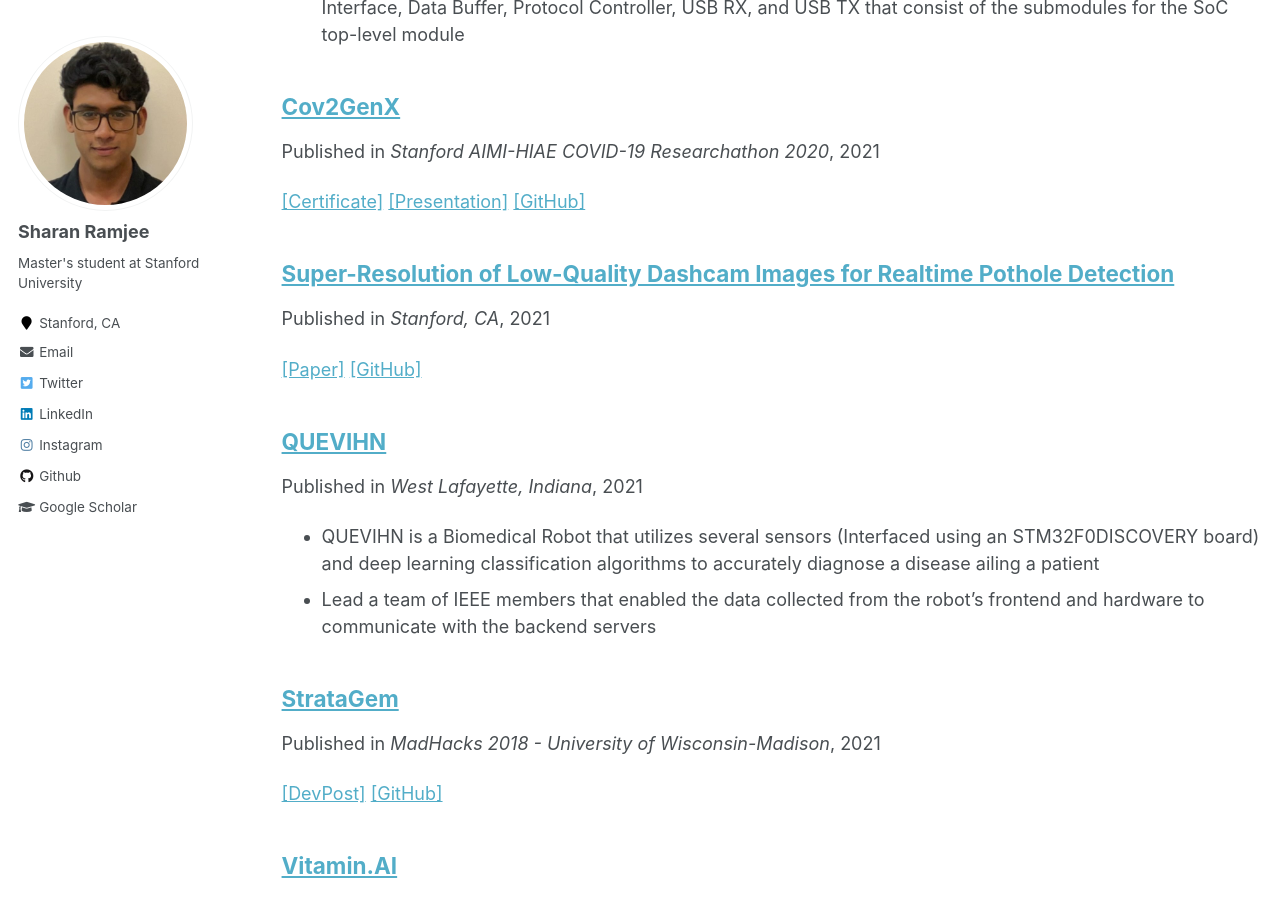
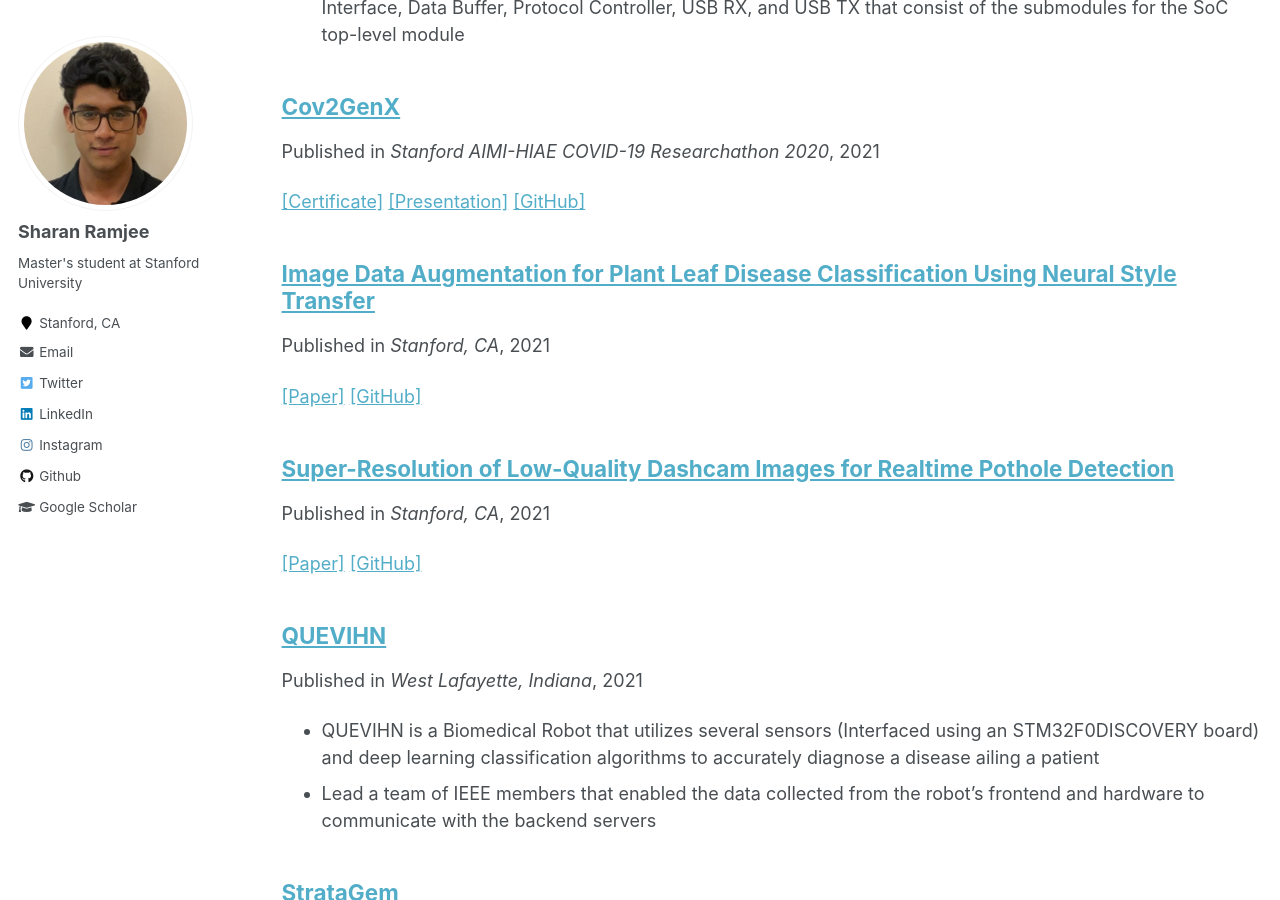
Before and after one commit to sharanramjee/sharanramjee.github.io, a Jekyll site: the page built from _pages/collection-archive.html, in a window 1280 px wide and 900 px high, scrolled down 1364 px. Built offline with Jekyll 4.4.1, drawn with Linux system fonts in a browser that asks for light colours.

Commit message:
Added CS229 Project

```diff
--- a/_pages/projects.md
+++ b/_pages/projects.md
@@ -6,6 +6,10 @@
 
 <b>[Super-Resolution of Low-Quality Dashcam Images for Realtime Pothole Detection](http://sharanramjee.github.io/projects/cs230)</b> <br>
 <b>Deep Learning App</b><br>
+<i>Nov. 2020</i>.
+
+<b>[Image Data Augmentation for Plant Leaf Disease Classification Using Neural Style Transfer](http://sharanramjee.github.io/projects/cs229)</b> <br>
+<b>Machine Learning App</b><br>
 <i>Nov. 2020</i>.
 
 <b>[Cov2GenX](http://sharanramjee.github.io/projects/cov2genx)</b> <br>
--- /dev/null
+++ b/_publications/project_cs229.md
@@ -0,0 +1,10 @@
+---
+title: "Image Data Augmentation for Plant Leaf Disease Classification Using Neural Style Transfer"
+collection: projects
+permalink: /projects/cs229
+venue: "Stanford, CA"
+---
+[[Paper]](https://sharanramjee.github.io/files/cs229.pdf)
+[[GitHub]](https://github.com/sharanramjee/plant-disease-nst)
+
+In this paper, we investigate the effectiveness of various data augmentation methods in improving the generalization performance of the downstream plant disease classifiers. In particular, we propose the use of Neural Style Transfer (NST) to generate images of diseased plants from healthy plants as a cross-label data augmentation method for improving the performance of plant disease diagnosis in addition to applying conventional data augmentation techniques in order to improve the dataset class imbalance.
```
Also changed, not shown: 1 other file.
